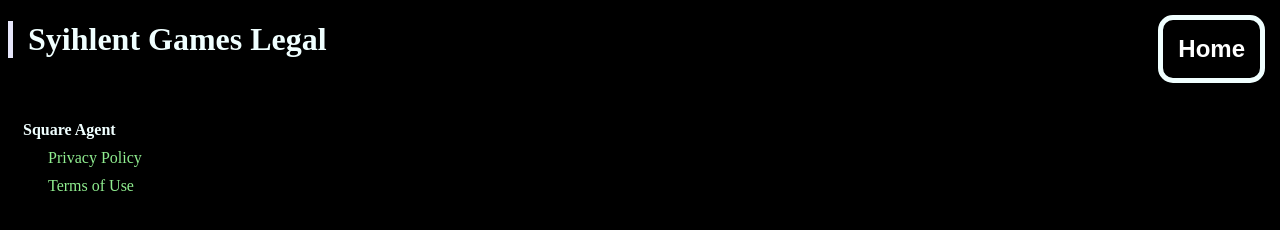
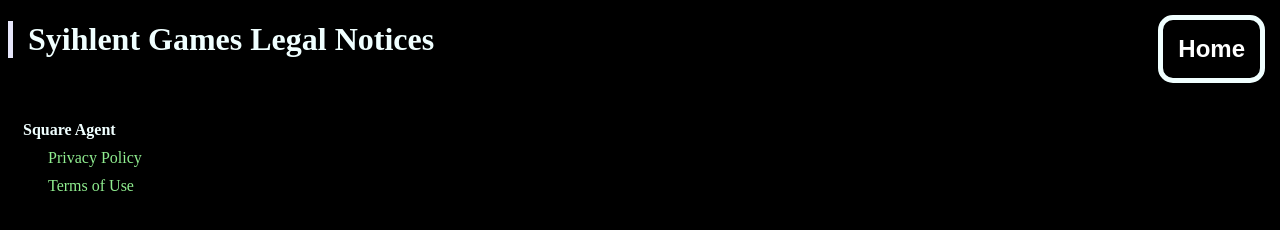
Before and after one commit to Syihlent/game-legal, a plain HTML site: page index.html in a window 1280 px wide. Drawn offline with Linux system fonts and the light colour scheme.

Commit message:
Changed h1 title in index.html

```diff
--- a/index.html
+++ b/index.html
@@ -10,7 +10,7 @@
     <header></header>
 
     <main>
-      <h1>Syihlent Games Legal</h1>
+      <h1>Syihlent Games Legal Notices</h1>
       <div style = "height: 25px"></div>
       <ul>
         <li>Square Agent
```
